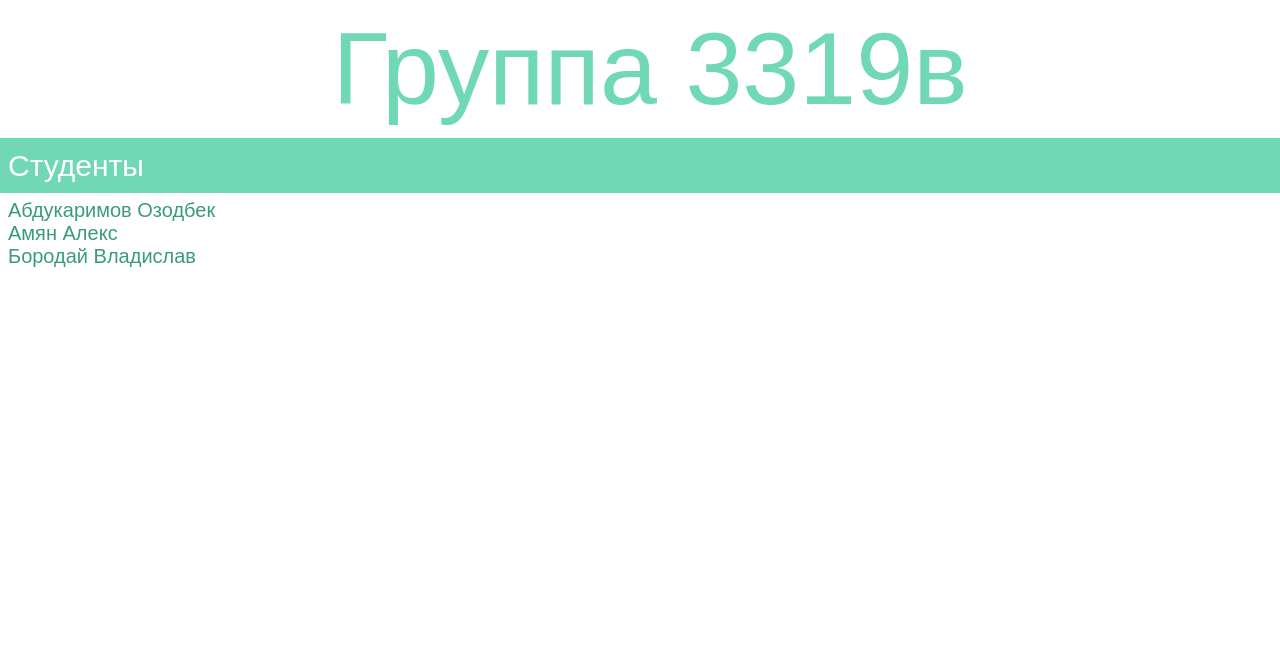
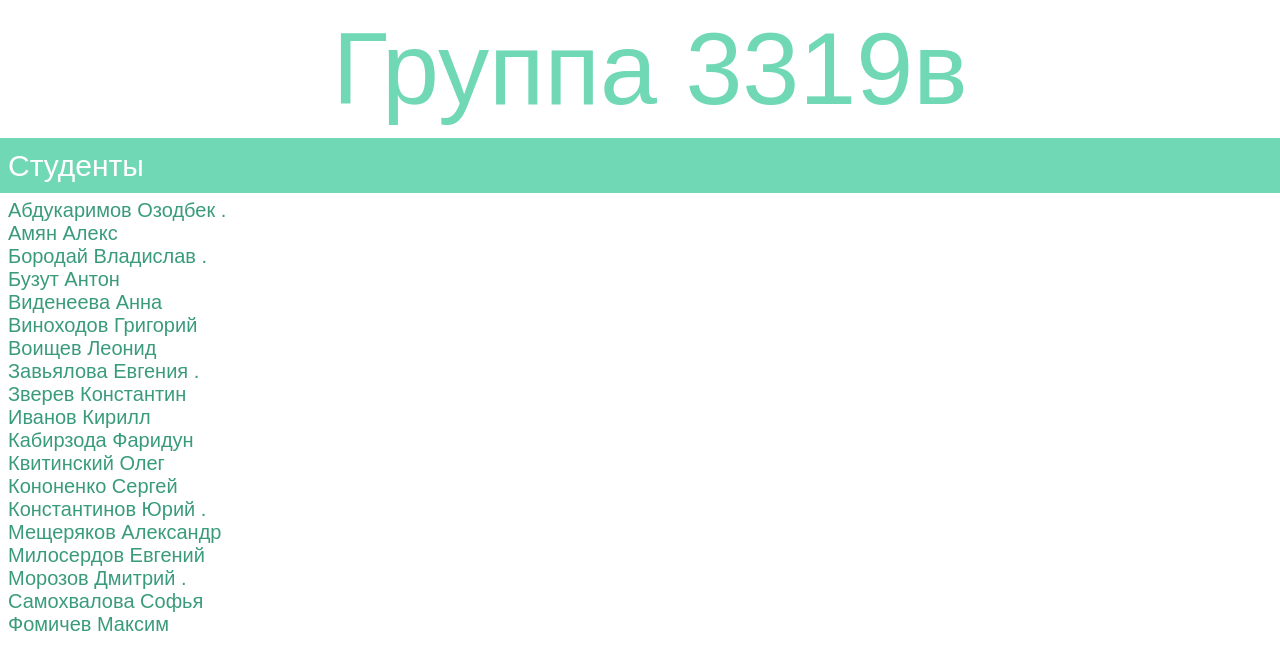
Before and after one commit to Sp33319v/Sp33319v.github.io, a plain HTML site: page index.html in a window 1280 px wide. Drawn offline with Linux system fonts and the light colour scheme.

Commit message:
links added

```diff
--- a/index.html
+++ b/index.html
@@ -67,11 +67,30 @@
         <div class="header__item">
             Студенты
             <div class="header__item_list">
+
                 <ul>
-                    <li><a href="https://ararat32.github.io/">Абдукаримов Озодбек</a></li>
+                    <li><a href="https://ararat32.github.io/">Абдукаримов Озодбек  .</a></li>
                     <li><a href="">Амян Алекс</a></li>
-                    <li><a href="https://m1obke.github.io/">Бородай Владислав</a></li>
+                    <li><a href="https://m1obke.github.io/">Бородай Владислав .</a></li>
+                    <li><a href="">Бузут Антон</a></li>
+                    <li><a href="">Виденеева Анна</a></li>
+                    <li><a href="">Виноходов Григорий</a></li>
+                    <li><a href="">Воищев Леонид</a></li>
+                    <li><a href="https://wwww111w.github.io/">Завьялова Евгения .</a></li>
+                    <li><a href="">Зверев Константин</a></li>
+                    <li><a href="">Иванов  Кирилл</a></li>
+                    <li><a href="">Кабирзода Фаридун</a></li>
+                    <li><a href="">Квитинский Олег</a></li>
+                    <li><a href="">Кононенко Сергей</a></li>
+                    <li><a href="https://polivou.github.io/">Константинов Юрий .</a></li>
+                    <li><a href="">Мещеряков Александр</a></li>
+                    <li><a href="">Милосердов Евгений</a></li>
+                    <li><a href="https://molod777.github.io/">Морозов Дмитрий .</a></li>
+                    <li><a href="">Самохвалова Софья</a></li>
+                    <li><a href="">Фомичев Максим</a></li>
+                    <li><a href=""></a></li>
                 </ul>
+
 
             </div>
         </div>
```
